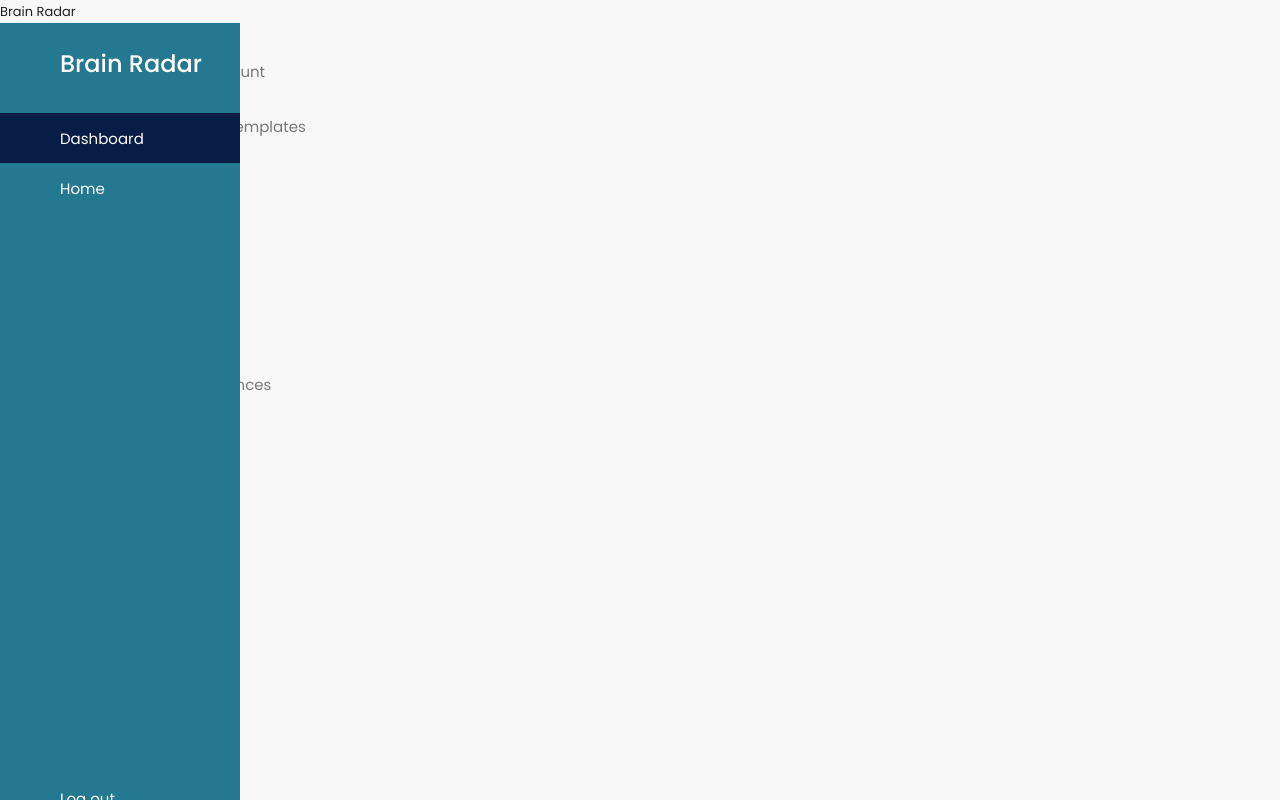
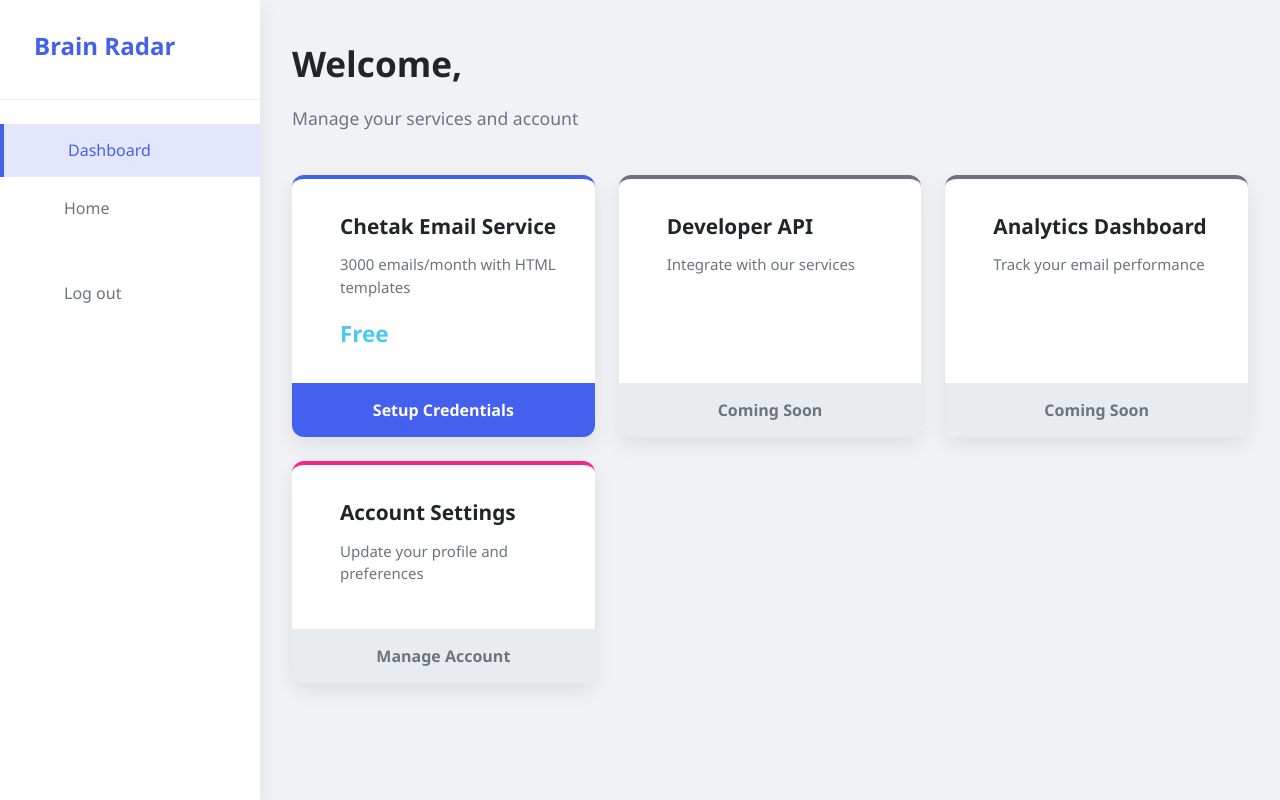
Before and after one commit to Hariom8791-web/FrontAuth, a React (Vite) app: page /Dashboard in a window 1280 px wide. Built offline with nearby package versions, Linux system fonts and the light colour scheme; no server answers.

Commit message:
Update Dash.css

```diff
--- a/Components/Dash.css
+++ b/Components/Dash.css
@@ -1,464 +1,325 @@
-/* Googlefont Poppins CDN Link */
-@import url('https://fonts.googleapis.com/css2?family=Poppins:wght@200;300;400;500;600;700&display=swap');
-*{
+/* Global Styles */
+:root {
+  --primary: #4361ee;
+  --secondary: #3f37c9;
+  --accent: #4895ef;
+  --light: #f8f9fa;
+  --dark: #212529;
+  --gray: #6c757d;
+  --light-gray: #e9ecef;
+  --success: #4cc9f0;
+  --border-radius: 12px;
+  --box-shadow: 0 8px 20px rgba(0,0,0,0.08);
+  --transition: all 0.3s ease;
+}
+
+* {
   margin: 0;
   padding: 0;
   box-sizing: border-box;
-  font-family: 'Poppins', sans-serif;
+  font-family: 'Segoe UI', Tahoma, Geneva, Verdana, sans-serif;
 }
-.bx bx-envelope mail{
-font-size: 20px;
+
+body {
+  background-color: #f0f2f5;
+  color: var(--dark);
+  overflow-x: hidden;
 }
-.dashboard{
-    font-family: Arial, sans-serif;
-    background-color: #ffffff;
+
+.dashboard-container {
   display: flex;
-    justify-content: center;
+  min-height: 100vh;
+}
+
+/* Mobile Header */
+.mobile-header {
+  display: none;
+  padding: 1rem;
+  background: white;
+  box-shadow: 0 2px 10px rgba(0,0,0,0.1);
   align-items: center;
-    height: 10vh;
+  justify-content: space-between;
+  position: fixed;
+  width: 100%;
+  top: 0;
+  z-index: 100;
 }
-.sidebar{
+
+.hamburger {
+  display: flex;
+  flex-direction: column;
+  gap: 5px;
+  cursor: pointer;
+}
+
+.hamburger div {
+  width: 25px;
+  height: 3px;
+  background-color: var(--primary);
+  border-radius: 3px;
+}
+
+.mobile-title {
+  font-weight: 700;
+  color: var(--primary);
+  font-size: 1.2rem;
+}
+
+/* Sidebar */
+.sidebar {
+  width: 260px;
+  background: white;
+  height: 100vh;
   position: fixed;
-  height: 100%;
-  width: 240px;
-  background: #24788f;
-  transition: all 0.5s ease;
+  top: 0;
+  left: 0;
+  padding: 1.5rem 0;
+  box-shadow: var(--box-shadow);
+  z-index: 99;
+  transition: var(--transition);
+  overflow-y: auto;
 }
-.sidebar.active{
-  width: 60px;
-}
-.sidebar .logo-details{
-  height: 80px;
+
+.logo-details {
   display: flex;
   align-items: center;
+  padding: 0 1.5rem 2rem;
+  border-bottom: 1px solid var(--light-gray);
 }
-.sidebar .logo-details i{
+
+.logo-details i {
   font-size: 28px;
-  font-weight: 500;
-  color: #fff;
-  min-width: 60px;
-  text-align: center
+  color: var(--primary);
+  margin-right: 10px;
 }
-.sidebar .logo-details .logo_name{
-  color: #fff;
-  font-size: 24px;
+
+.logo_name {
+  font-size: 1.5rem;
+  font-weight: 700;
+  color: var(--primary);
+}
+
+.nav-links {
+  padding: 1.5rem 0;
+}
+
+.nav-links li {
+  list-style: none;
+  margin-bottom: 5px;
+}
+
+.nav-links li a {
+  display: flex;
+  align-items: center;
+  padding: 12px 1.5rem;
+  text-decoration: none;
+  color: var(--gray);
+  transition: var(--transition);
+}
+
+.nav-links li a:hover {
+  background: rgba(67, 97, 238, 0.1);
+  color: var(--primary);
+}
+
+.nav-links li a.active {
+  background: rgba(67, 97, 238, 0.15);
+  color: var(--primary);
+  border-left: 4px solid var(--primary);
+}
+
+.nav-links li a i {
+  font-size: 22px;
+  margin-right: 15px;
+  width: 25px;
+  text-align: center;
+}
+
+.links_name {
+  font-size: 1rem;
   font-weight: 500;
 }
-.sidebar .nav-links{
-  margin-top: 10px;
-}
-.sidebar .nav-links li{
-  position: relative;
-  list-style: none;
-  height: 50px;
-}
-.sidebar .nav-links li a{
-  height: 100%;
-  width: 100%;
-  display: flex;
-  align-items: center;
-  text-decoration: none;
-  transition: all 0.4s ease;
-}
-.sidebar .nav-links li a.active{
-  background: #081D45;
-}
-.sidebar .nav-links li a:hover{
-  background: #081D45;
-}
-.sidebar .nav-links li i{
-  min-width: 60px;
-  text-align: center;
-  font-size: 18px;
-  color: #fff;
-}
-.sidebar .nav-links li a .links_name{
-  color: #fff;
-  font-size: 15px;
-  font-weight: 400;
-  white-space: nowrap;
-}
-.sidebar .nav-links .log_out{
-  position: absolute;
-  bottom: 0;
-  width: 100%;
-}
-.home-section{
-  position: relative;
-  background: #f5f5f5;
-  min-height: 100vh;
-  width: calc(100% - 240px);
-  left: 240px;
-  transition: all 0.5s ease;
-}
-.sidebar.active ~ .home-section{
-  width: calc(100% - 60px);
-  left: 60px;
-}
-.home-section nav{
-  display: flex;
-  justify-content: space-between;
-  height: 80px;
-  background: #fff;
-  display: flex;
-  align-items: center;
-  position: fixed;
-  width: calc(100% - 240px);
-  left: 240px;
-  z-index: 100;
-  padding: 0 20px;
-  box-shadow: 0 1px 1px rgba(0, 0, 0, 0.1);
-  transition: all 0.5s ease;
-}
-.sidebar.active ~ .home-section nav{
-  left: 60px;
-  width: calc(100% - 60px);
-}
-.home-section nav .sidebar-button{
-  display: flex;
-  align-items: center;
-  font-size: 24px;
-  font-weight: 500;
-}
-nav .sidebar-button i{
-  font-size: 35px;
-  margin-right: 10px;
-}
-.home-section nav .search-box{
-  position: relative;
-  height: 50px;
-  max-width: 550px;
-  width: 100%;
-  margin: 0 20px;
-}
-nav .search-box input{
-  height: 100%;
-  width: 100%;
-  outline: none;
-  background: #F5F6FA;
-  border: 2px solid #EFEEF1;
-  border-radius: 6px;
-  font-size: 18px;
-  padding: 0 15px;
-}
-nav .search-box .bx-search{
-  position: absolute;
-  height: 40px;
-  width: 40px;
-  background: #2697FF;
-  right: 5px;
-  top: 50%;
-  transform: translateY(-50%);
-  border-radius: 4px;
-  line-height: 40px;
-  text-align: center;
-  color: #fff;
-  font-size: 22px;
-  transition: all 0.4 ease;
-}
-.home-section nav .profile-details{
-  display: flex;
-  align-items: center;
-  background: #F5F6FA;
-  border: 2px solid #EFEEF1;
-  border-radius: 6px;
-  height: 50px;
-  min-width: 190px;
-  padding: 0 15px 0 2px;
-}
-nav .profile-details img{
-  height: 40px;
-  width: 40px;
-  border-radius: 6px;
-  object-fit: cover;
-}
-nav .profile-details .admin_name{
-  font-size: 15px;
-  font-weight: 500;
-  color: #333;
-  margin: 0 10px;
-  white-space: nowrap;
-}
-nav .profile-details i{
-  font-size: 25px;
-  color: #333;
-}
-.home-section .home-content{
-  position: relative;
-  padding-top: 104px;
-}
-.home-content .overview-boxes{
-  display: flex;
-  align-items: center;
-  justify-content: space-between;
-  flex-wrap: wrap;
-  padding: 0 20px;
-  margin-bottom: 26px;
-}
-.overview-boxes .box{
-  display: flex;
-  flex-direction: row;
-  align-items: center;
-  justify-content: center;
-  width: calc(100% / 4 - 15px);
-  background: #fff;
-  padding: 15px 14px;
-  border-radius: 12px;
-  box-shadow: 0 5px 10px rgba(0,0,0,0.1);
-}
-.overview-boxes .box-topic{
-  font-size: 20px;
-  font-weight: 500;
-}
-.home-content .box .number{
-  display: inline-block;
-  font-size: 35px;
-  margin-top: -6px;
-  font-weight: 500;
-}
-.home-content .box .indicator{
-  display: flex;
-  align-items: center;
-}
-.home-content .box .indicator i{
-  height: 20px;
-  width: 20px;
-  background: #8FDACB;
-  line-height: 20px;
-  text-align: center;
-  border-radius: 50%;
-  color: #fff;
-  font-size: 20px;
-  margin-right: 5px;
-}
-.box .indicator i.down{
-  background: #e87d88;
-}
-.home-content .box .indicator .text{
-  font-size: 12px;
-}
-.home-content .box .cart{
-  display: inline-block;
-  font-size: 32px;
-  height: 50px;
-  width: 50px;
-  background: #cce5ff;
-  line-height: 50px;
-  text-align: center;
-  color: #66b0ff;
-  border-radius: 12px;
-  margin: -15px 0 0 6px;
-}
-.home-content .box .mail{
-  display: inline-block;
-  font-size: 32px;
-  height: 50px;
-  width: 50px;
-  background: #cce5ff;
-  line-height: 50px;
-  text-align: center;
-  color: #66b0ff;
-  border-radius: 12px;
-  margin: -15px 0 0 6px;
 
-}
-.home-content .box .cart.two{
-   color: #2BD47D;
-   background: #C0F2D8;
- }
-.home-content .box .cart.three{
-   color: #ffc233;
-   background: #ffe8b3;
- }
-.home-content .box .cart.four{
-   color: #e05260;
-   background: #f7d4d7;
- }
-.home-content .total-order{
-  font-size: 20px;
-  font-weight: 500;
-}
-.home-content .sales-boxes{
-  display: flex;
-  justify-content: space-between;
-  /* padding: 0 20px; */
+.log_out {
+  margin-top: 2rem;
 }
 
-/* left box */
-.home-content .sales-boxes .recent-sales{
-  width: 65%;
-  background: #fff;
-  padding: 20px 30px;
-  margin: 0 20px;
-  border-radius: 12px;
-  box-shadow: 0 5px 10px rgba(0, 0, 0, 0.1);
-}
-.home-content .sales-boxes .sales-details{
-  display: flex;
-  align-items: center;
-  justify-content: space-between;
-}
-.sales-boxes .box .title{
-  font-size: 24px;
-  font-weight: 500;
-  /* margin-bottom: 10px; */
-}
-.sales-boxes .sales-details li.topic{
-  font-size: 20px;
-  font-weight: 500;
-}
-.sales-boxes .sales-details li{
-  list-style: none;
-  margin: 8px 0;
-}
-.sales-boxes .sales-details li a{
-  font-size: 18px;
-  color: #333;
-  font-size: 400;
-  text-decoration: none;
-}
-.sales-boxes .box .button{
-  width: 100%;
-  display: flex;
-  justify-content: flex-end;
-}
-.sales-boxes .box .button a{
-  color: #fff;
-  background: #0A2558;
-  padding: 4px 12px;
-  font-size: 15px;
-  font-weight: 400;
-  border-radius: 4px;
-  text-decoration: none;
-  transition: all 0.3s ease;
-}
-.sales-boxes .box .button a:hover{
-  background:  #0d3073;
+.log_out a {
+  cursor: pointer;
 }
 
-/* Right box */
-.home-content .sales-boxes .top-sales{
-  width: 35%;
-  background: #fff;
-  padding: 20px 30px;
-  margin: 0 20px 0 0;
-  border-radius: 12px;
-  box-shadow: 0 5px 10px rgba(0, 0, 0, 0.1);
+/* Main Content */
+.main-content {
+  flex: 1;
+  margin-left: 260px;
+  padding: 2rem;
+  transition: var(--transition);
 }
-.sales-boxes .top-sales li{
+
+.welcome-section {
+  margin-bottom: 2.5rem;
+}
+
+.welcome-section h1 {
+  font-size: 2.2rem;
+  color: var(--dark);
+  margin-bottom: 0.5rem;
+}
+
+.welcome-section p {
+  font-size: 1.1rem;
+  color: var(--gray);
+}
+
+/* Dashboard Grid */
+.dashboard-grid {
+  display: grid;
+  grid-template-columns: repeat(auto-fill, minmax(300px, 1fr));
+  gap: 1.5rem;
+}
+
+.card {
+  background: white;
+  border-radius: var(--border-radius);
+  box-shadow: var(--box-shadow);
+  overflow: hidden;
+  transition: var(--transition);
   display: flex;
-  align-items: center;
-  justify-content: space-between;
-  margin: 10px 0;
+  flex-direction: column;
 }
-.sales-boxes .top-sales li a img{
-  height: 40px;
-  width: 40px;
-  object-fit: cover;
-  border-radius: 12px;
-  margin-right: 10px;
-  background: #333;
+
+.card:hover {
+  transform: translateY(-5px);
+  box-shadow: 0 12px 25px rgba(0,0,0,0.12);
 }
-.sales-boxes .top-sales li a{
+
+.card-content {
+  padding: 1.8rem;
+  flex: 1;
   display: flex;
-  align-items: center;
-  text-decoration: none;
+  align-items: flex-start;
 }
-.sales-boxes .top-sales li .product,
-.price{
-  font-size: 17px;
-  font-weight: 400;
-  color: #333;
+
+.card-content i {
+  font-size: 2.5rem;
+  color: var(--primary);
+  margin-right: 1.2rem;
+  flex-shrink: 0;
 }
-/* Responsive Media Query */
-@media (max-width: 1240px) {
-  .sidebar{
-    width: 60px;
+
+.card-text h3 {
+  font-size: 1.3rem;
+  margin-bottom: 0.5rem;
+  color: var(--dark);
 }
-  .sidebar.active{
-    width: 220px;
+
+.card-text p {
+  color: var(--gray);
+  line-height: 1.5;
+  margin-bottom: 1rem;
 }
-  .home-section{
-    width: calc(100% - 60px);
-    left: 60px;
+
+.pricing {
+  font-weight: 700;
+  color: var(--success);
+  font-size: 1.4rem;
 }
-  .sidebar.active ~ .home-section{
-    left: 220px;
-    width: calc(100% - 220px);
-    overflow: hidden;
+
+.card button {
+  width: 100%;
+  padding: 1rem;
+  border: none;
+  background: var(--light-gray);
+  font-weight: 600;
+  cursor: pointer;
+  transition: var(--transition);
+  font-size: 1rem;
 }
-  .home-section nav{
-    width: calc(100% - 60px);
-    left: 60px;
+
+.card button:hover {
+  background: #dee2e6;
 }
-  .sidebar.active ~ .home-section nav{
-    width: calc(100% - 220px);
-    left: 220px;
+
+.btn-primary {
+  background: var(--primary) !important;
+  color: white !important;
+}
+
+.btn-primary:hover {
+  background: var(--secondary) !important;
+}
+
+.btn-secondary {
+  color: var(--gray) !important;
+}
+
+.email-card {
+  border-top: 4px solid var(--primary);
+}
+
+.coming-soon {
+  border-top: 4px solid #6c757d;
+}
+
+.coming-soon i {
+  color: #6c757d !important;
+}
+
+.profile-card {
+  border-top: 4px solid #f72585;
+}
+
+.profile-card i {
+  color: #f72585 !important;
+}
+
+/* Responsive */
+@media (max-width: 992px) {
+  .dashboard-grid {
+    grid-template-columns: repeat(auto-fill, minmax(280px, 1fr));
   }
 }
-@media (max-width: 1150px) {
-  .home-content .sales-boxes{
-    flex-direction: column;
+
+@media (max-width: 768px) {
+  .mobile-header {
+    display: flex;
   }
-  .home-content .sales-boxes .box{
-    width: 100%;
-    overflow-x: scroll;
-    margin-bottom: 30px;
+
+  .sidebar {
+    transform: translateX(-100%);
   }
-  .home-content .sales-boxes .top-sales{
-    margin: 0;
+
+  .sidebar.open {
+    transform: translateX(0);
+  }
+
+  .main-content {
+    margin-left: 0;
+    padding: 5rem 1.5rem 2rem;
+  }
+
+  .welcome-section h1 {
+    font-size: 1.8rem;
   }
 }
-@media (max-width: 1000px) {
-  .overview-boxes .box{
-    width: calc(100% / 2 - 15px);
-    margin-bottom: 15px;
+
+@media (max-width: 576px) {
+  .dashboard-grid {
+    grid-template-columns: 1fr;
+  }
+
+  .card-content {
+    flex-direction: column;
+    align-items: center;
+    text-align: center;
+  }
+
+  .card-content i {
+    margin-right: 0;
+    margin-bottom: 1rem;
+  }
+
+  .welcome-section {
+    text-align: center;
   }
 }
-@media (max-width: 700px) {
-  nav .sidebar-button .dashboard,
-  nav .profile-details .admin_name,
-  nav .profile-details i{
-    display: none;
-  }
-  .home-section nav .profile-details{
-    height: 50px;
-    min-width: 40px;
-  }
-  .home-content .sales-boxes .sales-details{
-    width: 560px;
-  }
-}
-@media (max-width: 550px) {
-  .overview-boxes .box{
-    width: 100%;
-    margin-bottom: 15px;
-  }
-  .sidebar.active ~ .home-section nav .profile-details{
-    display: none;
-  }
-}
-@media (max-width: 400px) {
-  .sidebar{
-    width: 0;
-  }
-  .sidebar.active{
-    width: 60px;
-  }
-  .home-section{
-    width: 100%;
-    left: 0;
-  }
-  .sidebar.active ~ .home-section{
-    left: 60px;
-    width: calc(100% - 60px);
-  }
-  .home-section nav{
-    width: 100%;
-    left: 0;
-  }
-  .sidebar.active ~ .home-section nav{
-    left: 60px;
-    width: calc(100% - 60px);
-  }
-}
```
Lines whose indentation alone changed are shown as unchanged.
